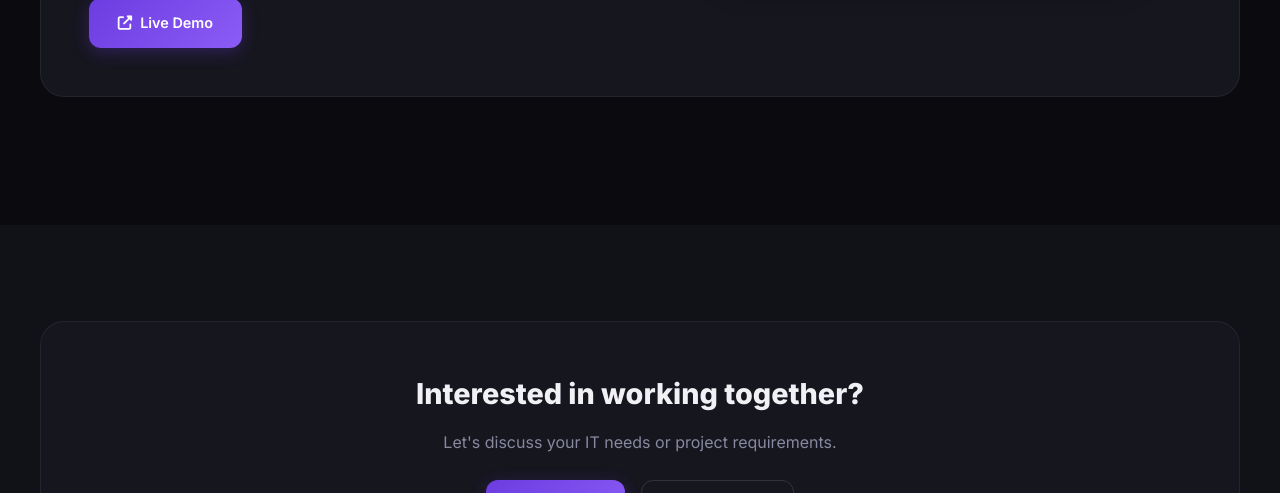
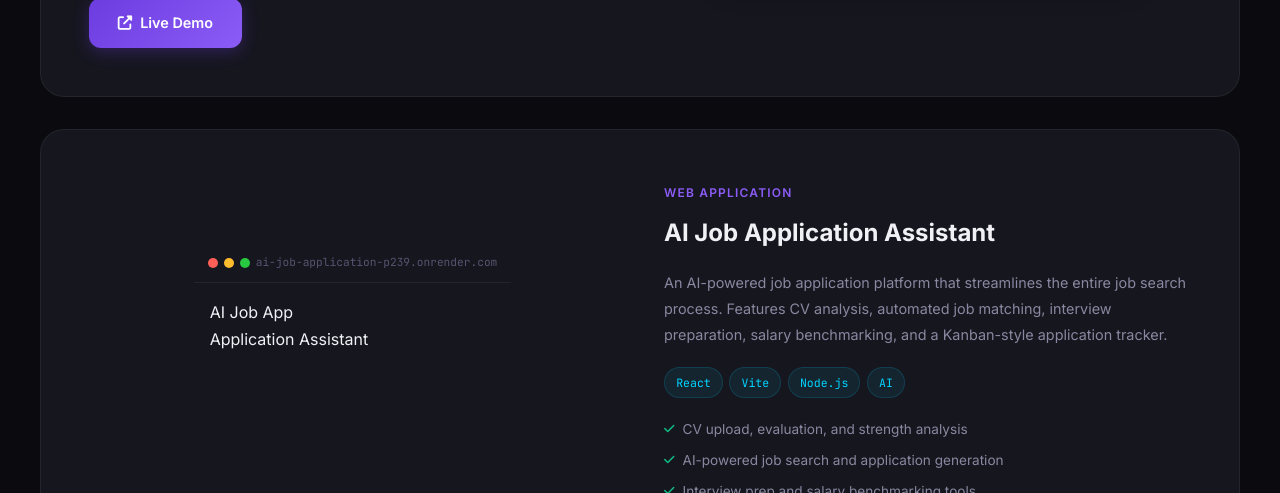
Before and after one commit to vincentmatlholwa-oss/portfolio, a plain HTML site: page projects.html in a window 1280 px wide. Shown: the part 1950-2443 px from the top of the page. Drawn offline with Linux system fonts and the light colour scheme.

Commit message:
Add AI Job Application project to portfolio

```diff
--- a/projects.html
+++ b/projects.html
@@ -165,6 +165,45 @@
                 </div>
             </div>
         </div>
+
+        <!-- Project 4: AI Job Application -->
+        <div class="project-card">
+            <div class="project-content project-reverse">
+                <div class="project-info">
+                    <span class="project-type">Web Application</span>
+                    <h3 class="project-title">AI Job Application Assistant</h3>
+                    <p class="project-desc">An AI-powered job application platform that streamlines the entire job search process. Features CV analysis, automated job matching, interview preparation, salary benchmarking, and a Kanban-style application tracker.</p>
+                    <div class="project-tech">
+                        <span class="tech-tag">React</span>
+                        <span class="tech-tag">Vite</span>
+                        <span class="tech-tag">Node.js</span>
+                        <span class="tech-tag">AI</span>
+                    </div>
+                    <div class="project-features">
+                        <div class="feature"><i class="fas fa-check"></i> CV upload, evaluation, and strength analysis</div>
+                        <div class="feature"><i class="fas fa-check"></i> AI-powered job search and application generation</div>
+                        <div class="feature"><i class="fas fa-check"></i> Interview prep and salary benchmarking tools</div>
+                        <div class="feature"><i class="fas fa-check"></i> Kanban tracker for managing applications</div>
+                    </div>
+                    <div class="project-actions">
+                        <a href="https://ai-job-application-p239.onrender.com" target="_blank" class="btn btn-primary"><i class="fas fa-external-link-alt"></i> Live Demo</a>
+                    </div>
+                </div>
+                <div class="project-visual project-visual-ai">
+                    <div class="ai-mockup">
+                        <div class="mockup-bar"><span class="dot red"></span><span class="dot yellow"></span><span class="dot green"></span><span class="mockup-url">ai-job-application-p239.onrender.com</span></div>
+                        <div class="mockup-body ai-body">
+                            <div class="ai-hero-mock">
+                                <div class="ai-title-mock">AI Job App</div>
+                                <div class="ai-sub-mock">Application Assistant</div>
+                                <div class="ai-btns-mock"><div class="ai-btn-mock primary"></div><div class="ai-btn-mock"></div></div>
+                            </div>
+                            <div class="ai-cards-mock"><div class="ai-card-mock"></div><div class="ai-card-mock"></div><div class="ai-card-mock"></div></div>
+                        </div>
+                    </div>
+                </div>
+            </div>
+        </div>
     </div>
 </section>
 
```
Also changed, not shown: index.html (+21 -0 lines).
